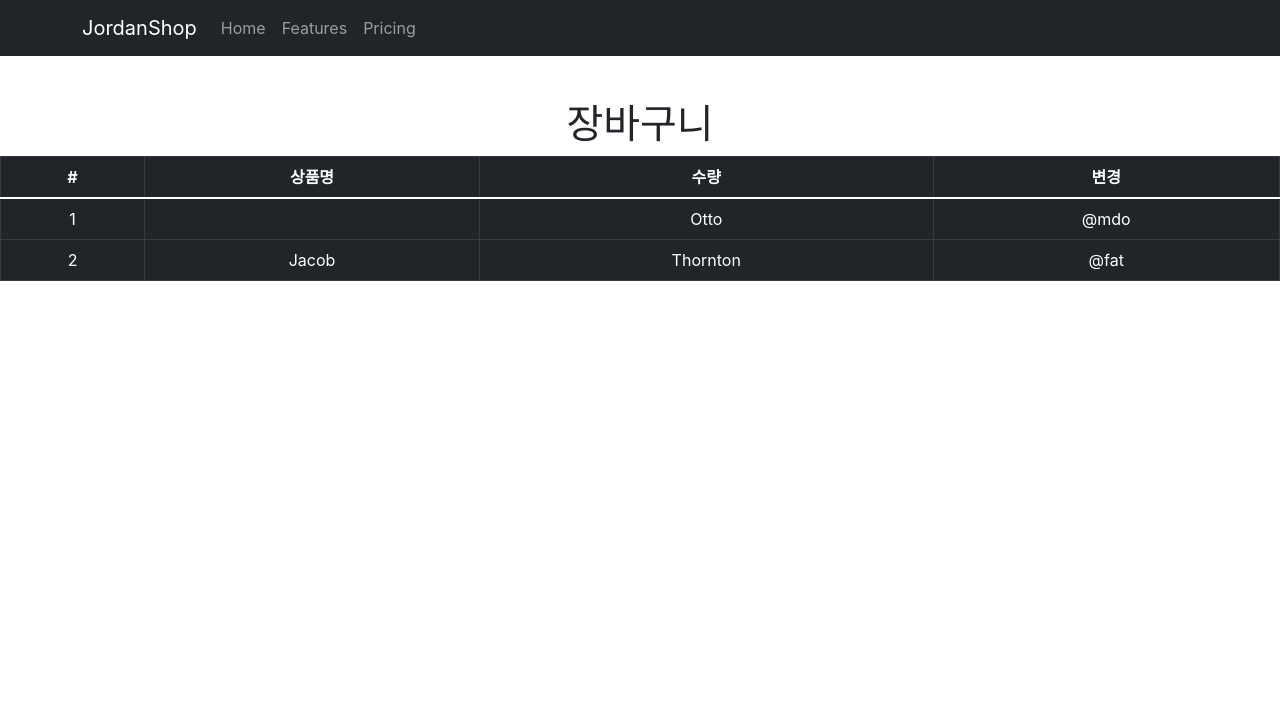
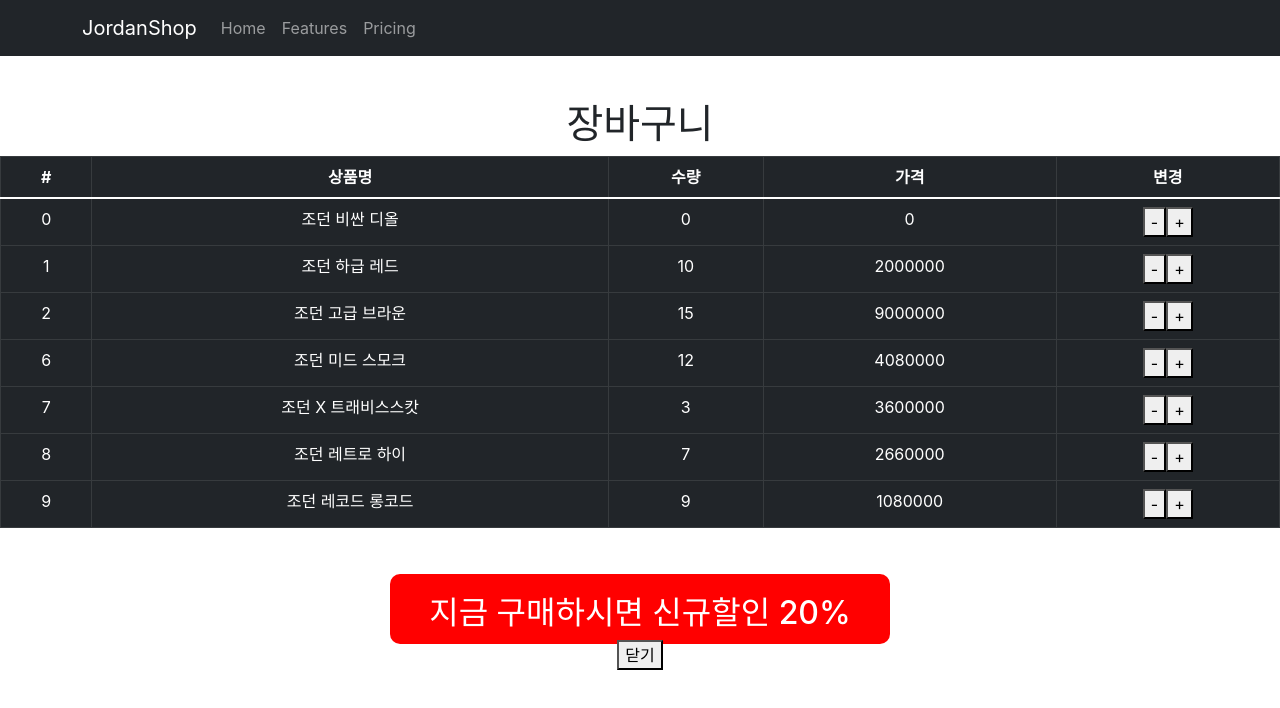
Before and after one commit to HANGYESUK/react-JordanShop, a React (Create React App) app: page /cart in a window 1280 px wide. Shown: the top 708 px of the page. Built offline with nearby package versions, Linux system fonts and the light colour scheme.

Commit message:
리덕스 , 리듀서 - action, dispatch

```diff
--- a/src/Cart.css
+++ b/src/Cart.css
@@ -1,3 +1,10 @@
 .cart {
     padding-top: 100px;
 }
+
+.calum {
+    display: flex;
+    flex-direction: column;
+    justify-content: center;
+    align-items: center;
+}
--- a/src/Cart.js
+++ b/src/Cart.js
@@ -1,12 +1,31 @@
 import React from 'react'
 import { Table } from 'react-bootstrap'
+import styled from 'styled-components'
+
+// redux - import
 import { connect } from 'react-redux'
 import './Cart.css'
 
-function Cart() {
+
+let Box = styled.div`
+    background-color: red;
+    padding: 20px;
+    color : white;
+    border-radius: 10px;
+    width: 100%;
+    height: 70px;
+    text-align: center;
+    margin-top: 30px;
+    max-width: 500px;
+`;
+
+
+// redux- props로 사용
+function Cart(props) {
+
   return (
     <div>
-        <div className='cart'>
+        <div className='cart calum'>
             <h1>장바구니</h1>
             <Table striped="striped" bordered="bordered" hover="hover" variant="dark">
                 <thead>
@@ -14,35 +33,47 @@
                         <th>#</th>
                         <th>상품명</th>
                         <th>수량</th>
+                        <th>가격</th>
                         <th>변경</th>
                     </tr>
                 </thead>
                 <tbody>
-                    <tr>
-                        <td>1</td>
-                        <td>{  }</td>
-                        <td>Otto</td>
-                        <td>@mdo</td>
-                    </tr>
-                    <tr>
-                        <td>2</td>
-                        <td>Jacob</td>
-                        <td>Thornton</td>
-                        <td>@fat</td>
-                    </tr>
+                    {
+                        props.state.map((item, a)=>{
+                            return (
+                                    <tr key={a}>
+                                        <td>{ item.id }</td>
+                                        <td>{ item.title }</td>
+                                        <td>{ item.stock }</td>
+                                        <td>{ item.price * item.stock }</td>
+                                        <td><button onClick={()=>{
+                                            props.dispatch({type : '감소'})
+                                        }}>-</button><button onClick={()=>{
+                                            props.dispatch({type : '증가'})
+                                        }}>+</button></td>
+                                    </tr>
+                            )
+                        })
+                    }
                 </tbody>
             </Table>
+            <Box className='Box'>
+                <h2>지금 구매하시면 신규할인 20%</h2>
+                <button>닫기</button>
+            </Box>
         </div>
     </div>
   )
 }
 
+// redux - state를 props형태로 바꿔줌
 function Store(state){
     return {
-        product : state.name
+        state : state
     }
 }
 
+// redux - export 바꿔야됨
 export default connect(Store)(Cart)
 
 
--- a/src/Detail.js
+++ b/src/Detail.js
@@ -84,7 +84,9 @@
                     <p>상품 설명</p>
                     <p>재고 : {findData.stock}</p>
                     <p>{findData.price} 원</p>
-                    <button className='btn btn-primary'>주문하기</button>&nbsp;
+                    <button className='btn btn-primary' onClick={()=>{
+                        window.location.href ="/cart"
+                    }}>주문하기</button>&nbsp;
                     <button className='btn btn-danger' onClick={goHome}>뒤로가기</button>
                 </div>
             </div>
--- a/src/index.js
+++ b/src/index.js
@@ -3,18 +3,44 @@
 import './index.css';
 import App from './App';
 import { BrowserRouter } from 'react-router-dom';
+import shoesData from './shoesData';
 
+//redux import
 import { Provider } from 'react-redux';
 import { createStore } from 'redux';
 
 
-let store = createStore(()=>{
-  return [{ id: 0, name: '조던 디올', quan: 2}]
-})
+let baseState = shoesData
+
+
+function reducer(state = baseState, action) {
+  if(action.type === '증가') {
+
+    let copy = [...state]
+    copy[0].stock++;
+
+    return copy
+  }
+  else if (action.type = '감소') {
+
+    let copy = [...state]
+    copy[0].stock--;
+
+    return copy
+
+  }
+  else {
+    return state
+  }
+}
+
+//redux 사용 - 변수선언 하고 state 리턴(데이터 임포트해서 가져와도 가능)
+let store = createStore(reducer)
+
 
 ReactDOM.render(
   <BrowserRouter>
-    <Provider store={store}>
+    <Provider store={store}> {/* 라우터 내부에 Provider로 감싸고 전송할 변수 props로 보내줌 */}
       <App />
     </Provider>
   </BrowserRouter>,
```
